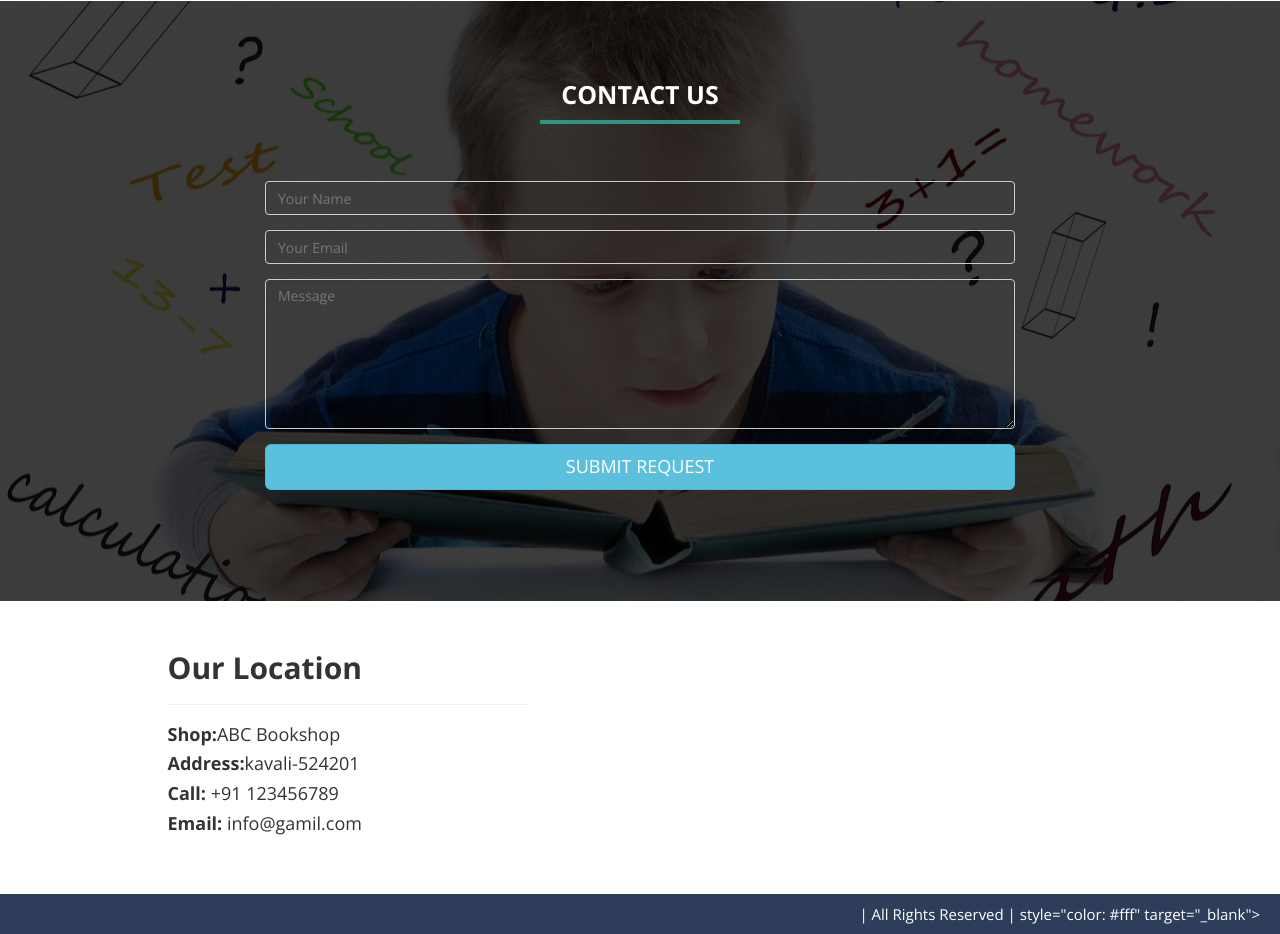
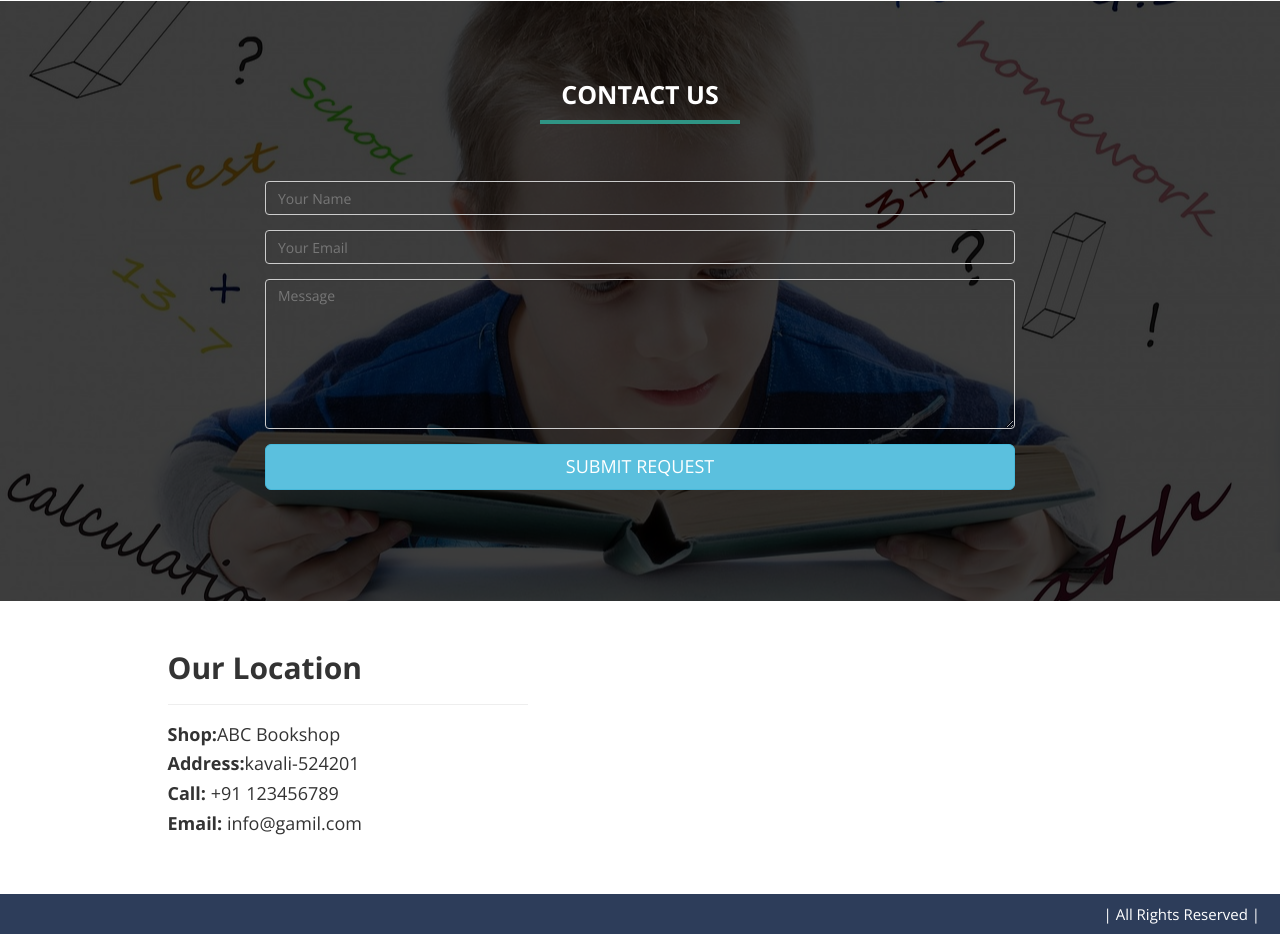
Before and after one commit to MadhupriyaMunagala/Bookshop, a plain HTML site: page index.html in a window 1280 px wide. Shown: the part 2914-3848 px from the top of the page. Drawn offline with nearby package versions, Linux system fonts and the light colour scheme.

Commit message:
first commit

```diff
--- a/index.html
+++ b/index.html
@@ -314,7 +314,7 @@
                  </div>
      <!-- CONTACT SECTION END-->
     <div id="footer">
-          | All Rights Reserved |  style="color: #fff" target="_blank"></a>
+          | All Rights Reserved |  </a>
     </div>
      <!-- FOOTER SECTION END-->
 
```
